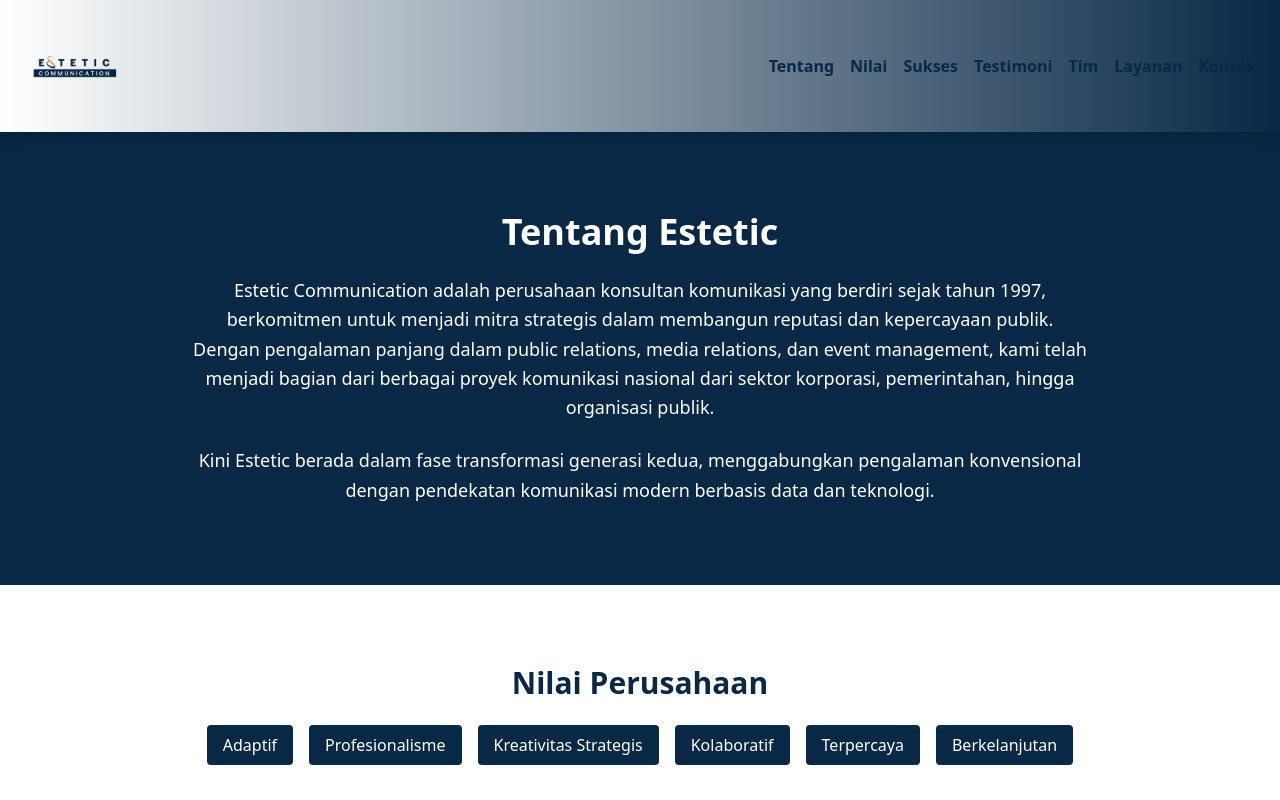
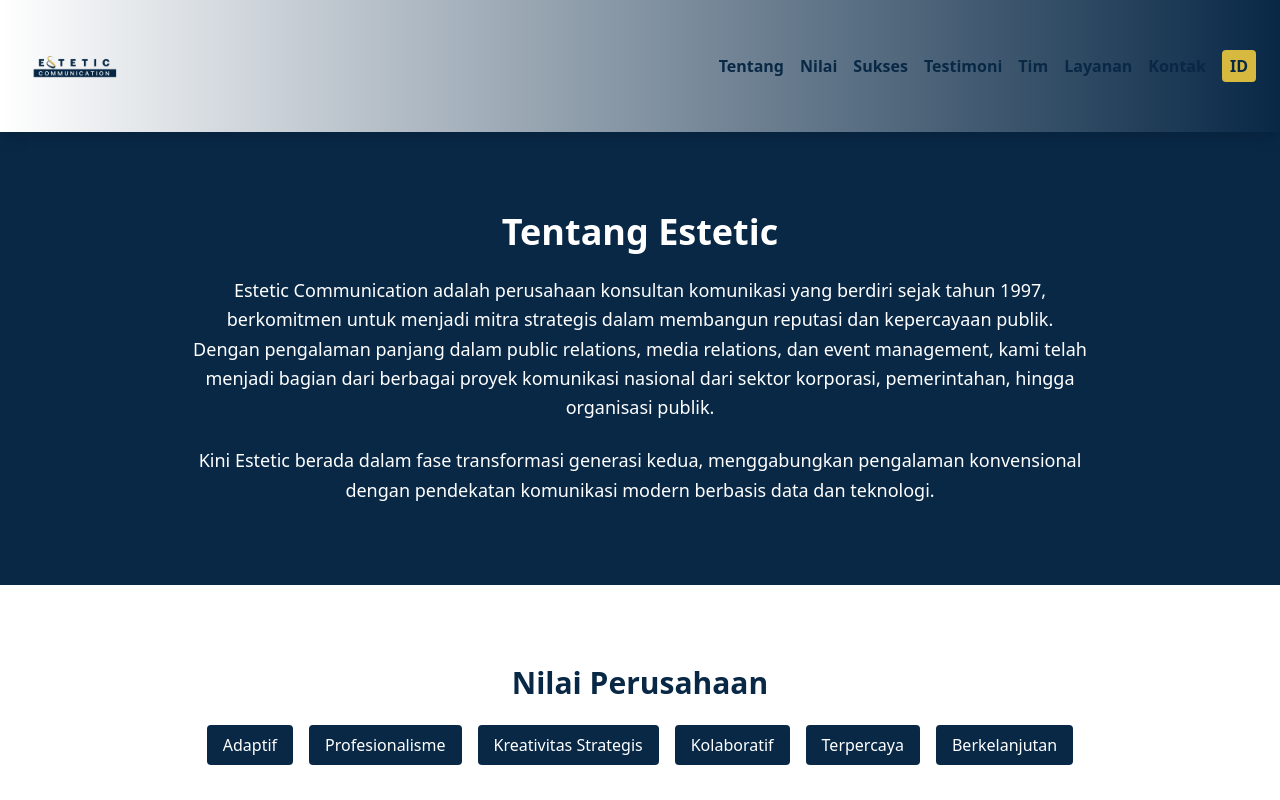
Before and after one commit to ProfAdri90/estetic-dinamis, a Next.js app: page / in a window 1280 px wide. Shown: the top 800 px of the page. Built offline with nearby package versions, Linux system fonts and the light colour scheme.

Commit message:
Update index.js

```diff
--- a/pages/index.js
+++ b/pages/index.js
@@ -87,6 +87,7 @@ const [menuOpen, setMenuOpen] = useState(false);
   <button onClick={() => scrollTo("tim")}>{lang === "id" ? "Tim" : "Team"}</button>
   <button onClick={() => scrollTo("layanan")}>{lang === "id" ? "Layanan" : "Services"}</button>
   <button onClick={() => scrollTo("kontak")}>{lang === "id" ? "Kontak" : "Contact"}</button>
+  <button onClick={switchLang} className="bg-[#d7b940] text-[#082846] px-2 py-1 rounded">{lang === "id" ? "ID" : "EN"}</button>
 </nav>
 
     {/* Mobile Hamburger */}
```
